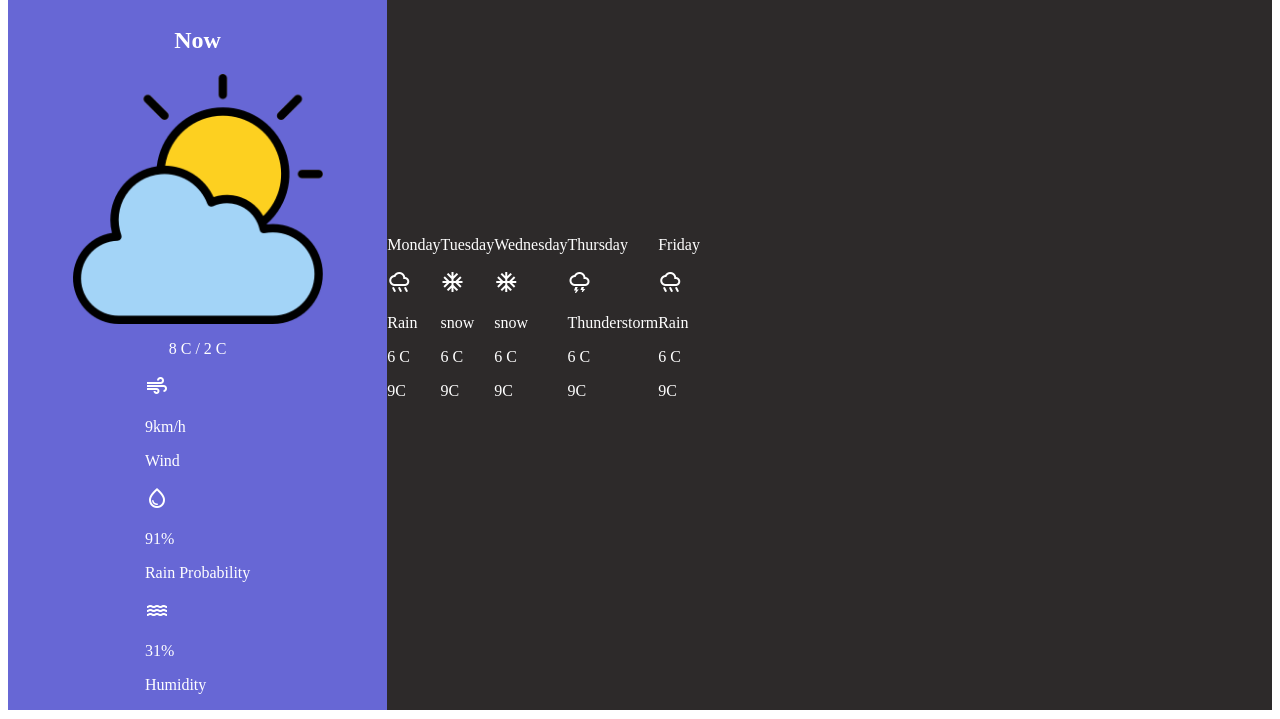
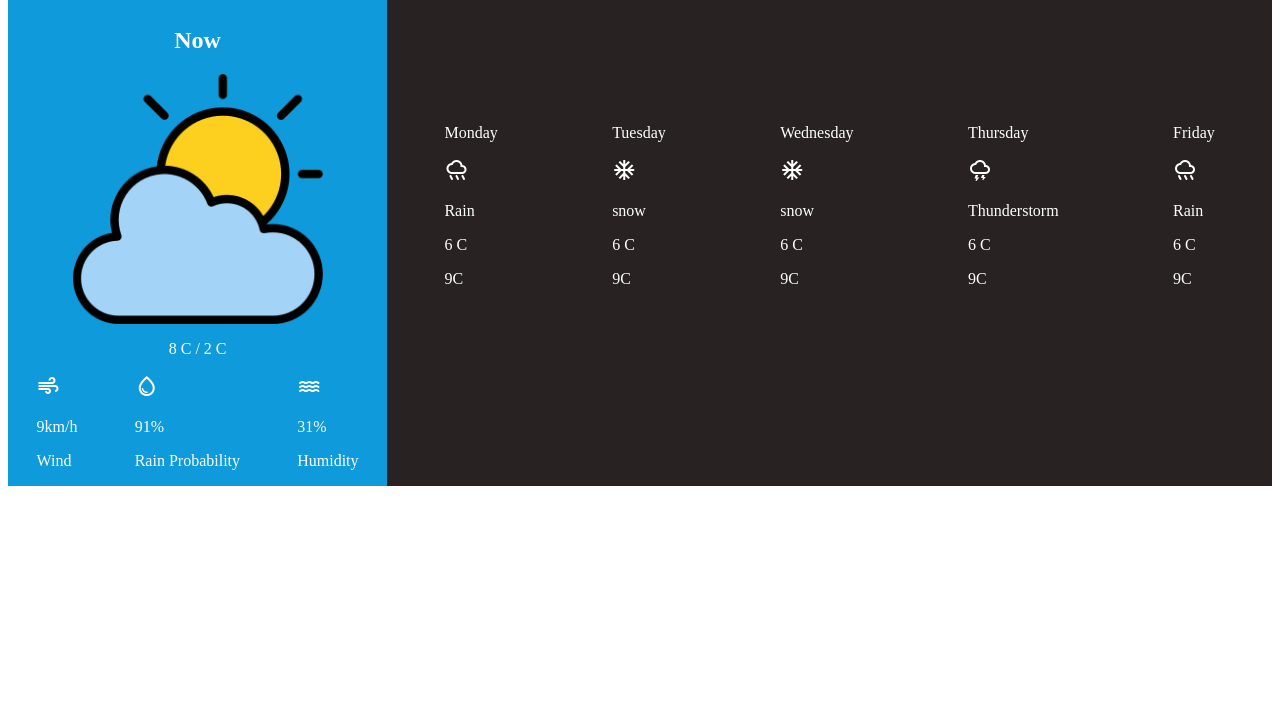
Before and after one commit to booker3005/weatherApp, a plain HTML site: page index.html in a window 1280 px wide. Shown: the part 81-800 px from the top of the page. Drawn offline with nearby package versions, Linux system fonts and the light colour scheme.

Commit message:
Update stayles

```diff
--- a/styles.css
+++ b/styles.css
@@ -8,7 +8,7 @@
     display: flex;
     flex-direction: row;
     align-items: center;
-    background-color: rgb(45, 42, 42);
+    background-color: rgb(40, 34, 34);
     color: white;
 }
 #current-weather{
@@ -16,13 +16,13 @@
     display: flex;
     flex-direction: column;
     align-items: center;
-    background-color: rgb(103, 103, 213);
+    background-color: rgb(14, 154, 219);
 }
 img{
     width: 250px;
     height: 250px;
 }
-#current-info{
+#current_info{
     width: 100%;
     display: flex;
     flex-direction: row;
@@ -33,7 +33,6 @@ img{
     flex: 0.7;
     display: flex;
     flex-direction: row;
-    align-items: center;
-
-
+    justify-items: center;
+    justify-content: space-around;
 }
```
